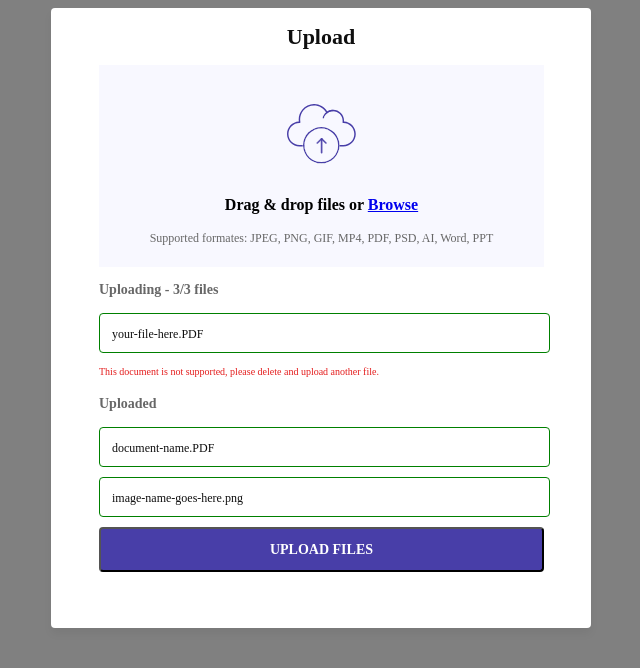
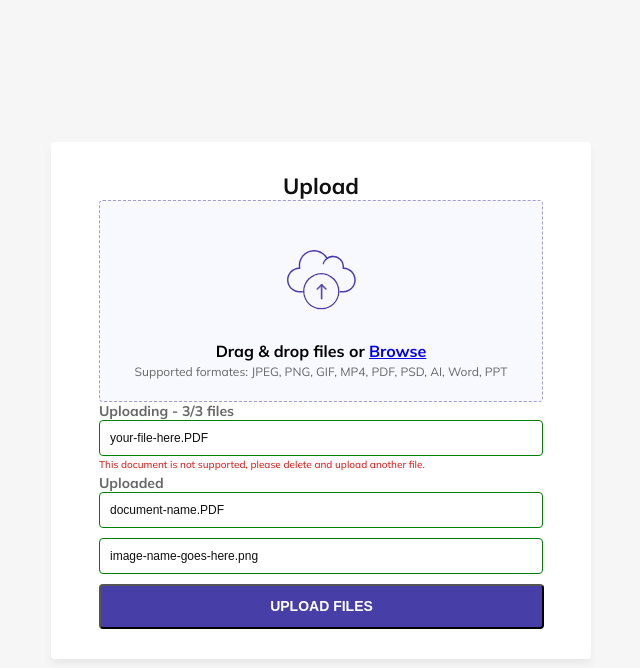
Before and after one commit to LILPuck169/simpleUi, a plain HTML site: page index.html in a window 1280 px wide. Shown: the whole page, without its empty margins (319-959 px from the left). Drawn offline with Linux system fonts and the light colour scheme.

Commit message:
UI updates

```diff
--- a/index.html
+++ b/index.html
@@ -4,13 +4,19 @@
     <meta charset="UTF-8" />
     <meta name="viewport" content="width=device-width, initial-scale=1.0" />
     <title>Document</title>
+    <link rel="preconnect" href="https://fonts.googleapis.com" />
+    <link rel="preconnect" href="https://fonts.gstatic.com" crossorigin />
+    <link
+      href="https://fonts.googleapis.com/css2?family=Mulish:ital,wght@0,200..1000;1,200..1000&display=swap"
+      rel="stylesheet"
+    />
     <link rel="stylesheet" href="style.css" />
   </head>
   <body>
     <div class="box">
       <div class="container">
         <h1 class="title">Upload</h1>
-        <div class="container__box">
+        <label class="container__box">
           <div class="icon"><img src="cloud.svg" alt="Облачко" /></div>
           <header class="text">
             Drag & drop files or <a href="#">Browse</a>
@@ -18,7 +24,8 @@
           <p class="text__description">
             Supported formates: JPEG, PNG, GIF, MP4, PDF, PSD, AI, Word, PPT
           </p>
-        </div>
+          <input class="container__field" type="file" />
+        </label>
         <div class="box-text">
           <p class="text__uploading">Uploading - 3/3 files</p>
           <input
--- a/style.css
+++ b/style.css
@@ -1,108 +1,137 @@
-body {
-  background-color: grey;
+*,
+*:before,
+*:after {
+  margin: 0;
+  padding: 0;
+  box-sizing: border-box;
 }
+
+:root {
+  --border-radius: 4px;
+  --font-family: "Mulish", Arial, sans-serif;
+
+  background-color: #f6f6f6;
+  font-family: var(--font-family);
+  font-optical-sizing: auto;
+  font-weight: 400;
+  font-style: normal;
+}
+
 .box {
-  display: flex;
-  justify-content: center;
+  display: grid;
+  padding: 65px;
+  min-height: 100vh;
 }
+
 .container {
   /* Столкнулся с проблемой максимальной и минимальной высоты и ширины
   Пробовал задавать максимально значение и вроде бы всё работает
   пробовал задавать минимальное и начинало всё съезжать */
-  width: 540px;
+  max-width: 540px;
   /* По поводу высоты, когда задаю максимально значение высоты
   то контент обрезается до первого элемента
   а при минимальной высоте всё работает, что вызывают у меня путаницу */
   /* Поэтому решил оставить всё в фексированном значении */
-  height: 620px;
-  border-radius: 4px;
+  /* height: 620px; */
+  border-radius: var(--border-radius);
   box-shadow: 0px 6px 8px 0px rgba(0, 0, 0, 0.05);
   background: rgb(255, 255, 255);
-  display: flex;
-  flex-direction: column;
+  position: relative;
+  padding: 30px 48px;
+  margin: auto;
 }
+
 .title {
   color: rgb(15, 15, 15);
-  font-family: Mulish;
   font-size: 22px;
   font-weight: 700;
   line-height: 28px;
   letter-spacing: 0%;
   text-align: center;
 }
+
 .container__box {
   display: flex;
   flex-direction: column;
   justify-content: center;
   align-items: center;
-  background: rgb(248, 248, 255);
-  width: 445px;
-  height: 202px;
-  margin-left: 48px;
-  margin-right: 48px;
+  background: #f8f8ff;
+  min-height: 202px;
+  --border-color: 0.5;
+  border: 1px dashed rgba(73, 62, 168, var(--border-color));
+  position: relative;
+  border-radius: var(--border-radius);
 }
+
+.container__box:hover {
+  --border-color: 1;
+}
+
+.container__field {
+  position: absolute;
+  z-index: -1;
+}
+
 .icon {
   padding-top: 30px;
   padding-bottom: 25px;
 }
+
 .text {
-  font-family: Mulish;
   font-size: 16px;
   font-weight: 700;
   line-height: 24px;
   letter-spacing: 0%;
   text-align: center;
 }
+
 .text__description {
   color: rgb(103, 103, 103);
-  font-family: Mulish;
   font-size: 12px;
   font-weight: 400;
   line-height: 18px;
   letter-spacing: 0%;
   text-align: center;
 }
+
 .text__uploading {
   color: rgb(103, 103, 103);
-  font-family: Mulish;
   font-size: 14px;
   font-weight: 700;
   line-height: 18px;
   letter-spacing: 0%;
 }
-.box-text {
-  margin-left: 48px;
-  margin-right: 48px;
-}
 
 .input_txt {
-  width: 445px;
+  width: 100%;
   height: 36px;
   border: 0.5px solid green;
 
-  border-radius: 4px;
+  border-radius: var(--border-radius);
   background: rgb(255, 255, 255);
 }
+
 .input_txt:hover {
   border: 0.5px solid rgb(228, 29, 29);
 }
+
 .input_txt::placeholder {
   color: rgb(15, 15, 15);
-  font-family: Mulish;
   font-size: 12px;
   font-weight: 400;
   line-height: 18px;
   letter-spacing: 0%;
   padding-left: 10px;
 }
+
 .warring__txt {
   color: rgb(228, 29, 29);
-  font-family: Mulish;
   font-size: 10px;
   font-weight: 500;
   line-height: 18px;
   letter-spacing: 0%;
 }
+
 .margin__txt {
   margin-bottom: 10px;
 }
@@ -113,7 +142,6 @@ body {
   width: 445px;
   height: 45px;
   color: rgb(255, 255, 255);
-  font-family: Mulish;
   font-size: 14px;
   font-weight: 700;
   line-height: 18px;
```
